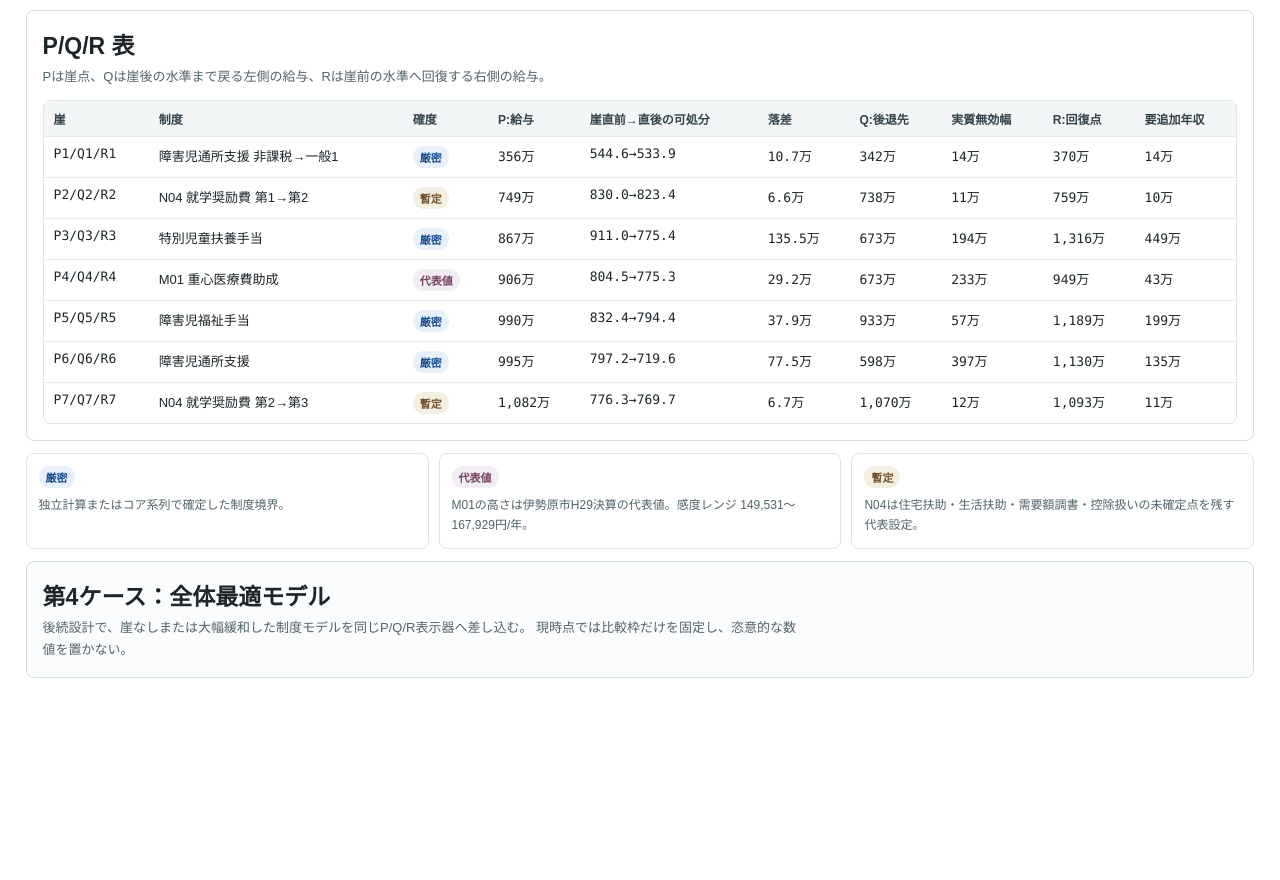
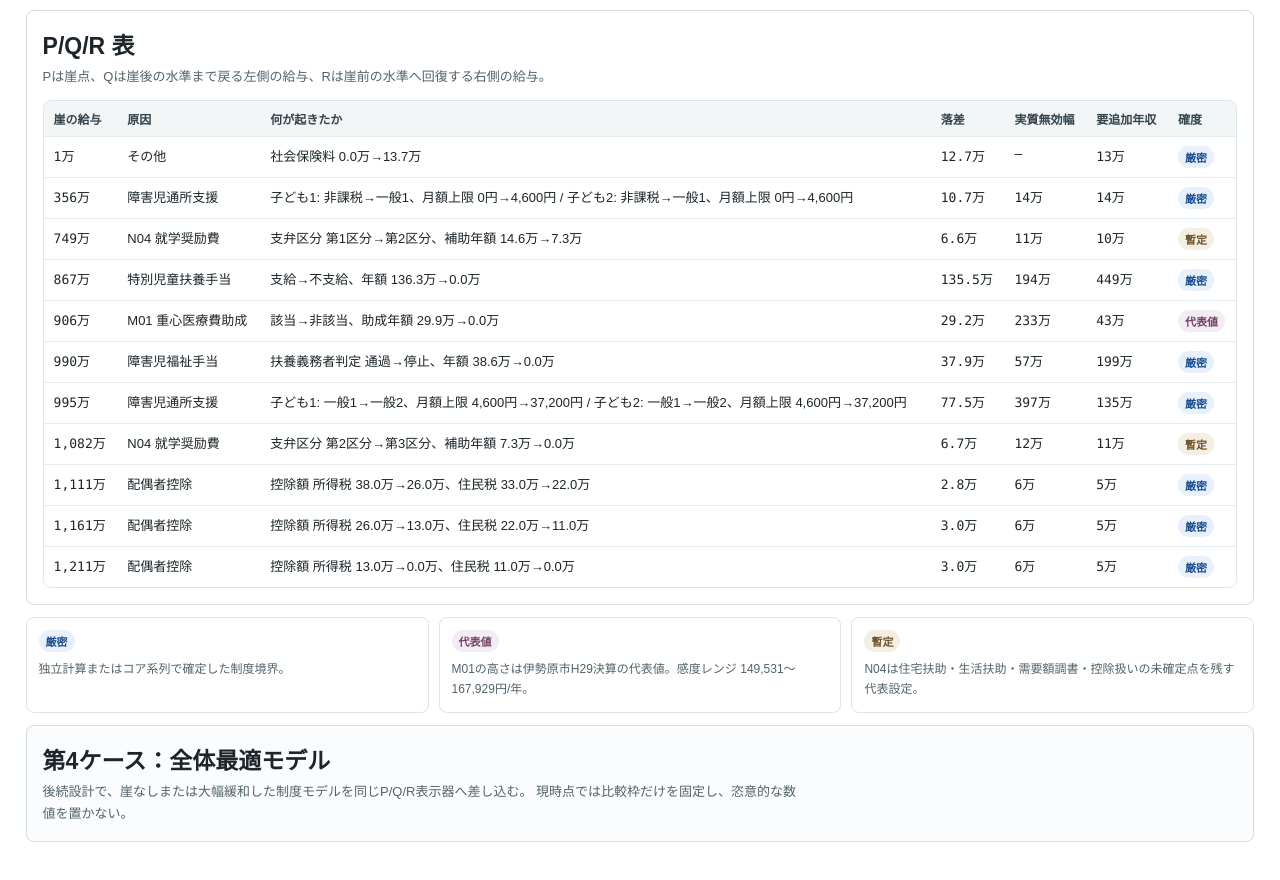
Before and after one commit to Design-for-Changes/dw-appendix, a React (Create React App) app: page / in a window 1280 px wide. Shown: the part 1806-2686 px from the top of the page. Before the commit the page ends 2532 px from the top, so only its background shows below. Built offline with nearby package versions, Linux system fonts and the light colour scheme.

Commit message:
Merge cliff causes into recovery table

```diff
--- a/src/pages/AppendixCliffMap.js
+++ b/src/pages/AppendixCliffMap.js
@@ -12,6 +12,7 @@ import singleParentDeductionCfg from "../config/single_parent_deduction.json";
 import workingStudentDeductionCfg from "../config/working_student_deduction.json";
 import disabilityDeductionCfg from "../config/disability_deduction.json";
 import { computeSeries, buildHousehold } from "../calc/computePoint";
+import { explainCliffCauses } from "../calc/cliffCauseAnalysis";
 import { useStaticTables } from "../hooks/useStaticTables";
 
 const X_MIN = 0;
@@ -220,22 +221,6 @@ function confidenceBadge(kind) {
   return CONFIDENCE[kind] || CONFIDENCE.strict;
 }
 
-function causeFor(caseDef, x, drop) {
-  const expected = caseDef.causes || [];
-  let best = null;
-  let bestDist = Infinity;
-  for (const cause of expected) {
-    const dist = Math.abs(Number(cause.x) - Number(x));
-    if (dist < bestDist) {
-      bestDist = dist;
-      best = cause;
-    }
-  }
-  if (best && bestDist <= 3) return best;
-  const label = Math.abs(drop) < 6 ? "小規模な制度境界" : "制度境界";
-  return { x, label, confidence: "strict" };
-}
-
 function findQ(series, cliffIndex, yAfter) {
   for (let i = cliffIndex - 1; i >= 0; i -= 1) {
     const point = series[i];
@@ -254,12 +239,10 @@ function findR(series, cliffIndex, yBefore) {
 
 function detectCliffs(series, caseDef) {
   const rows = [];
-  const causeXs = Array.isArray(caseDef.causes) && caseDef.causes.length ? new Set(caseDef.causes.map((c) => Number(c.x))) : null;
   for (let i = 1; i < series.length; i += 1) {
     const prev = series[i - 1];
     const cur = series[i];
     if (cur.x < X_MIN || cur.x > X_MAX) continue;
-    if (causeXs && !causeXs.has(Number(cur.x))) continue;
     const delta = Number(cur.disposable) - Number(prev.disposable);
     if (delta > -Number(caseDef.minDropManyen || 3)) continue;
 
@@ -268,15 +251,14 @@ function detectCliffs(series, caseDef) {
     const q = findQ(series, i, yAfter);
     const r = findR(series, i, yBefore);
     const yAtMax = Number(series.find((p) => p.x === X_MAX)?.disposable ?? series[series.length - 1]?.disposable);
-    const cause = causeFor(caseDef, cur.x, delta);
+    const causes = explainCliffCauses(prev, cur);
     rows.push({
       index: rows.length + 1,
       x: Number(cur.x),
       yBefore,
       yAfter,
       drop: delta,
-      cause: cause.label,
-      confidence: cause.confidence || "strict",
+      causes,
       q,
       r,
       unrecoveredShortfall: r ? 0 : Math.max(0, yBefore - yAtMax),
@@ -391,41 +373,50 @@ function CliffTable({ cliffs }) {
       <table className="appendix-table">
         <thead>
           <tr>
-            <th>崖</th>
-            <th>制度</th>
+            <th>崖の給与</th>
+            <th>原因</th>
+            <th>何が起きたか</th>
+            <th>落差</th>
+            <th>実質無効幅</th>
+            <th>要追加年収</th>
             <th>確度</th>
-            <th>P:給与</th>
-            <th>崖直前→直後の可処分</th>
-            <th>落差</th>
-            <th>Q:後退先</th>
-            <th>実質無効幅</th>
-            <th>R:回復点</th>
-            <th>要追加年収</th>
           </tr>
         </thead>
         <tbody>
           {cliffs.map((c) => {
             const qWidth = c.q ? c.x - c.q.x : null;
             const rWidth = c.r ? c.r.x - c.x : null;
-            const confidence = confidenceBadge(c.confidence);
+            const confidences = [...new Set((c.causes || []).map((cause) => cause.confidence || "strict"))];
             return (
               <tr key={c.index}>
-                <td className="appendix-mono">P{c.index}/Q{c.index}/R{c.index}</td>
-                <td>{c.cause}</td>
                 <td>
-                  <span className={`confidence-pill ${c.confidence}`}>{confidence.label}</span>
+                  <span className="appendix-mono">{fmt(c.x)}万</span>
                 </td>
-                <td className="appendix-mono">{fmt(c.x)}万</td>
-                <td className="appendix-mono">
-                  {fmt(c.yBefore, 1)}→{fmt(c.yAfter, 1)}
+                <td>
+                  {(c.causes || []).map((cause) => (
+                    <div key={`${c.index}-${cause.cause}`}>{cause.cause}</div>
+                  ))}
+                </td>
+                <td>
+                  {(c.causes || []).map((cause) => (
+                    <div key={`${c.index}-${cause.cause}-${cause.whatHappened}`}>{cause.whatHappened}</div>
+                  ))}
                 </td>
                 <td className="appendix-mono">{fmt(Math.abs(c.drop), 1)}万</td>
-                <td className="appendix-mono">{c.q ? `${fmt(c.q.x)}万` : "なし"}</td>
                 <td className="appendix-mono">{qWidth == null ? "—" : `${fmt(qWidth)}万`}</td>
                 <td className="appendix-mono">
-                  {c.r ? `${fmt(c.r.x)}万` : `1500万でも回復せず（不足${fmt(c.unrecoveredShortfall, 1)}万）`}
+                  {rWidth == null ? `1500万でも回復せず・不足${fmt(c.unrecoveredShortfall, 1)}万` : `${fmt(rWidth)}万`}
                 </td>
-                <td className="appendix-mono">{rWidth == null ? "到達不能" : `${fmt(rWidth)}万`}</td>
+                <td>
+                  {confidences.map((confidence) => {
+                    const cInfo = confidenceBadge(confidence);
+                    return (
+                      <span key={confidence} className={`confidence-pill ${confidence}`}>
+                        {cInfo.label}
+                      </span>
+                    );
+                  })}
+                </td>
               </tr>
             );
           })}
```
